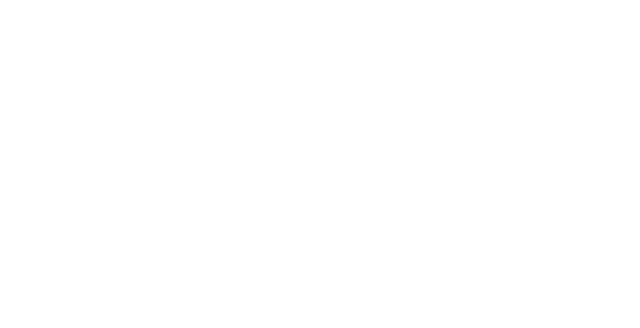
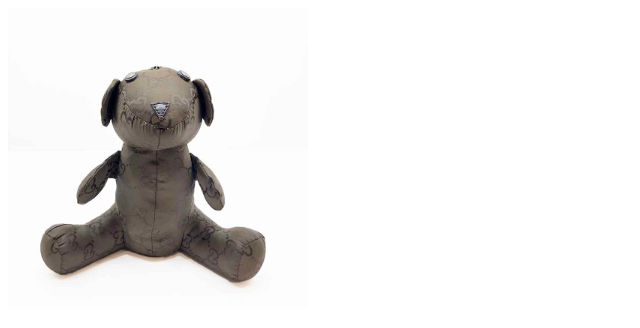
Before and after one commit to yudaiukawa/image38, a plain HTML site: page index.html in a window 1280 px wide. Shown: the whole page, without its empty margins (0-640 px from the left). Drawn offline with Linux system fonts and the light colour scheme.

Commit message:
Update index.html

```diff
--- a/index.html
+++ b/index.html
@@ -5,7 +5,7 @@
     <title>image</title>
   </head>
   <body>
-    <img src="" width="300px">
+    <img src="IMG_4235のコピー.jpg" width="300px">
     <img src="" width="300px">
     <img src="" width="300px">
     <img src="" width="300px">
```
